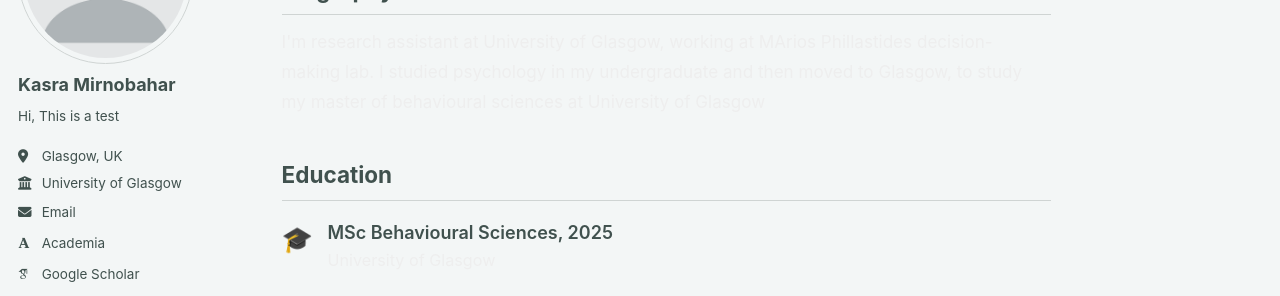
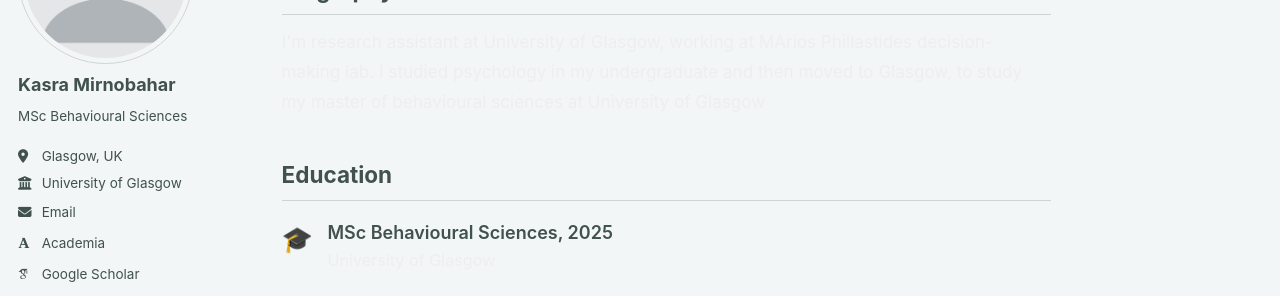
Before and after one commit to KasraMirnobahar/KasraMirnobahar.github.io, a Jekyll site: the page built from _pages/about.md, in a window 1280 px wide. Shown: the part 212-508 px from the top of the page. Built offline with Jekyll 4.4.1, drawn with Linux system fonts in a browser that asks for light colours; some web fonts are replaced; a script bundle is joined from its source files by our own code; library files that are not in the unit come from our copies.

Commit message:
_config.yml

```diff
--- a/_config.yml
+++ b/_config.yml
@@ -17,6 +17,8 @@
                                                            # or if you already have some other page hosted on Github then use "https://[your GitHub username].github.io/[Your Repo Name]"
 baseurl                  : "" # the subpath of your site, e.g. "/blog"
 repository               : "academicpages/academicpages.github.io"
+minimal_mistakes_skin: "dark"
+
 
 # Site Author - The following control what appear as part of the author content on the side bar.
 #               If a field is blank the icon and link will not appear, otherwise it will be shown.
@@ -26,7 +28,7 @@
   avatar           : "profile.png"
   name             : "Kasra Mirnobahar"
   pronouns         : # example: "she/her"
-  bio              : "Hi, This is a test"
+  bio              : "MSc Behavioural Sciences"
   location         : "Glasgow, UK"
   employer         : "University of Glasgow"
   uri              : # URL
```
